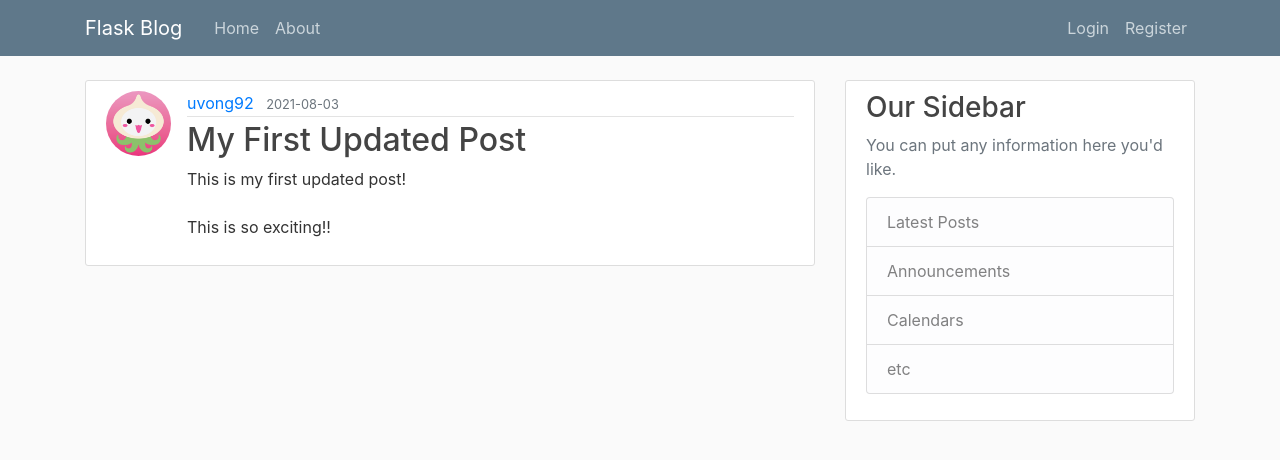
After one commit to uvong/blogwebapp, a Flask app: page /post/1 in a window 1280 px wide. The commit adds this page. Shown: the top 460 px of the page. Run offline with Flask 2, Linux system fonts and the light colour scheme; data comes from the database, SQL or seed files in the repository; both versions use the stored data as it was after the commit; some libraries are stand-ins or nearby versions.

Commit message:
added functions to create, update and delete posts

```diff
--- a/flaskblog/routes.py
+++ b/flaskblog/routes.py
@@ -1,31 +1,18 @@
 import os
 import secrets
 from PIL import Image
-from flask import render_template, url_for, flash, redirect, request
+from flask import render_template, url_for, flash, redirect, request, abort
 from flaskblog import app, db, bcrypt
-from flaskblog.forms import RegistrationForm, LoginForm, UpdateAccountForm
+from flaskblog.forms import RegistrationForm, LoginForm, UpdateAccountForm, PostForm
 from flaskblog.models import User, Post
 from flask_login import login_user, current_user, logout_user, login_required
 
-posts = [
-    {
-        'author': 'Uyen Vong',
-        'title': 'Blog Project Day 1',
-        'content': 'Getting started with a very basic web app that routes to the home page and the about page.',
-        'date_posted': 'June 19, 2021',
-    },
-    {
-        'author': 'Uyen Vong',
-        'title': 'Blog Project Day 2',
-        'content': 'Created home, about, and layout HTML templates along with a main CSS static file.',
-        'date_posted': 'June 20, 2021',
-    }
-]
 
 @app.route("/")
 @app.route("/home")
 def home():
-    #posts=posts will allow HTML files to reference dictionary dataset
+    #grabs all posts from database
+    posts = Post.query.all()
     return render_template('home.html', posts=posts)
 
 
@@ -100,3 +87,52 @@ def account():
         form.email.data = current_user.email
     image_file = url_for('static', filename='profile_pics/' + current_user.image_file)
     return render_template('account.html', title='Account', image_file=image_file, form=form)
+
+
+@app.route("/post/new", methods=['GET', 'POST'])
+@login_required
+def new_post():
+    form = PostForm()
+    if form.validate_on_submit():
+        post = Post(title=form.title.data, content=form.content.data, author=current_user)
+        db.session.add(post)
+        db.session.commit()
+        flash('Your post has been created!', 'success')
+        return redirect(url_for('home'))
+    return render_template('create_post.html', title='New Post', form=form)
+
+
+@app.route("/post/<int:post_id>")
+def post(post_id):
+    post = Post.query.get_or_404(post_id)
+    return render_template('post.html', title=post.title, post=post, legend='New Post')
+
+
+@app.route("/post/<int:post_id>/update", methods=['GET', 'POST'])
+@login_required
+def update_post(post_id):
+    post = Post.query.get_or_404(post_id)
+    if post.author != current_user:
+        abort(403)
+    form = PostForm()
+    if form.validate_on_submit():
+        post.title = form.title.data
+        post.content = form.content.data
+        db.session.commit()
+        flash('Your post has been updated!', 'success')
+        return redirect(url_for('post', post_id=post.id))
+    elif request.method == 'GET':
+        form.title.data = post.title
+        form.content.data = post.content
+    return render_template('create_post.html', title='Update Post', form=form, legend='Update Post')
+
+@app.route("/post/<int:post_id>/delete", methods=['POST'])
+@login_required
+def delete_post(post_id):
+    post= Post.query.get_or_404(post_id)
+    if post.author != current_user:
+        abort(403)
+    db.session.delete(post)
+    db.session.commit()
+    flash('Your post has been deleted', 'success')
+    return redirect(url_for('home'))
--- a/flaskblog/templates/layout.html
+++ b/flaskblog/templates/layout.html
@@ -32,6 +32,7 @@
               <!-- Navbar Right Side -->
               <div class="navbar-nav">
                 {% if current_user.is_authenticated %}
+                <a class="nav-item nav-link" href="{{ url_for('new_post') }}">New Post</a>
                 <a class="nav-item nav-link" href="{{ url_for('account') }}">Account</a>
                 <a class="nav-item nav-link" href="{{ url_for('logout') }}">Logout</a>
                 {% else %}
--- /dev/null
+++ b/flaskblog/templates/post.html
@@ -0,0 +1,39 @@
+{% extends "layout.html" %}
+{% block content %}
+    <article class="media content-section">
+        <img class="rounded-circle article-img" src="{{ url_for('static', filename='profile_pics/' + post.author.image_file) }}">
+        <div class="media-body">
+        <div class="article-metadata">
+            <a class="mr-2" href="#">{{ post.author.username }}</a>
+            <small class="text-muted">{{ post.date_posted.strftime('%Y-%m-%d') }}</small>
+            {% if post.author == current_user %}
+                <div>
+                    <a class="btn btn-secondary btn-sm mt-1 mb-1" href="{{ url_for('update_post', post_id=post.id) }}">Update</a>
+                    <button type="button" class="btn btn-danger btn-sm m-1" data-toggle="modal" data-target="#deleteModal">Delete</button>
+                </div>
+            {% endif %}
+        </div>
+        <h2 class="article-title">{{ post.title }}</h2>
+        <p class="article-content">{{ post.content }}</p>
+        </div>
+    </article>
+    <!-- Modal -->
+    <div class="modal fade" id="deleteModal" tabindex="-1" role="dialog" aria-labelledby="deleteModalLabel" aria-hidden="true">
+        <div class="modal-dialog" role="document">
+        <div class="modal-content">
+            <div class="modal-header">
+            <h5 class="modal-title" id="deleteModalLabel">Delete</h5>
+            <button type="button" class="close" data-dismiss="modal" aria-label="Close">
+                <span aria-hidden="true">&times;</span>
+            </button>
+            </div>
+            <div class="modal-footer">
+            <button type="button" class="btn btn-secondary" data-dismiss="modal">Close</button>
+            <form action="{{ url_for('delete_post', post_id=post.id) }}" method="POST">
+                <input class= "btn btn-danger" type="submit" value="Delete">
+            </form>
+            </div>
+        </div>
+        </div>
+    </div>
+{% endblock content %}
```
Also changed, not shown: flaskblog/forms.py (+6 -1 lines), flaskblog/templates/create_post.html (added, +40 -0 lines), flaskblog/templates/home.html (+4 -3 lines), flaskblog/site.db.
